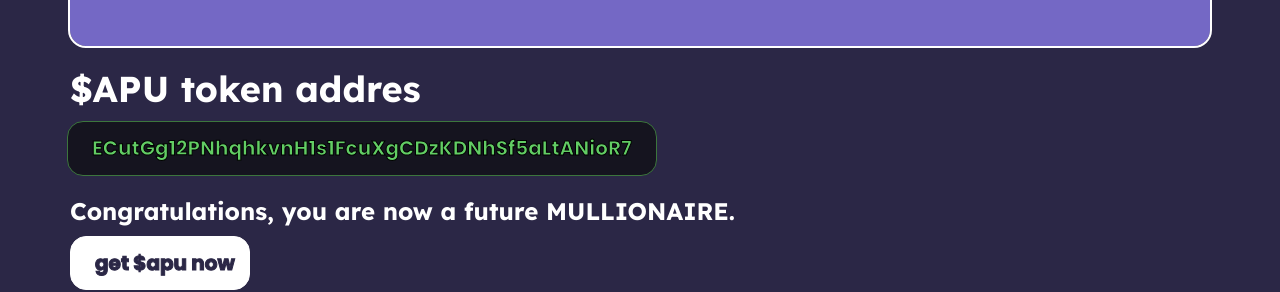
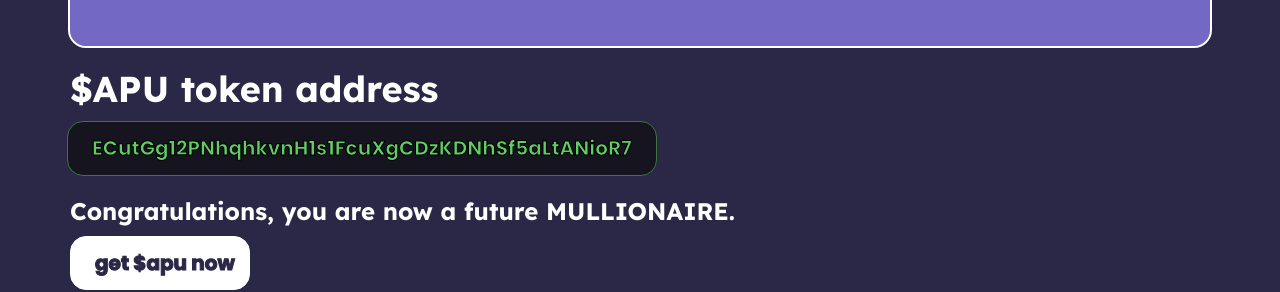
Before and after one commit to apustaja-coin/apu.meme, a Jekyll site: the page built from index.html, in a window 1280 px wide and 900 px high, scrolled down 3211 px. Shown: the part 194-486 px from the top of the window. Built offline with Jekyll 4.4.1, drawn with Linux system fonts in a browser that asks for light colours; comment, search, counter and statistics services are not loaded.

Commit message:
adress utre

```diff
--- a/_includes/howtobuy.html
+++ b/_includes/howtobuy.html
@@ -133,7 +133,7 @@
                         <p>Swap your SOL for $APU and come vibe with frens</p>
                     </div>
                 </div>
-                <h2>$APU token addres</h2>
+                <h2>$APU token address</h2>
 
                 <div class="row justify-content-center mt-5" style="display:flex">
                     <button
```
